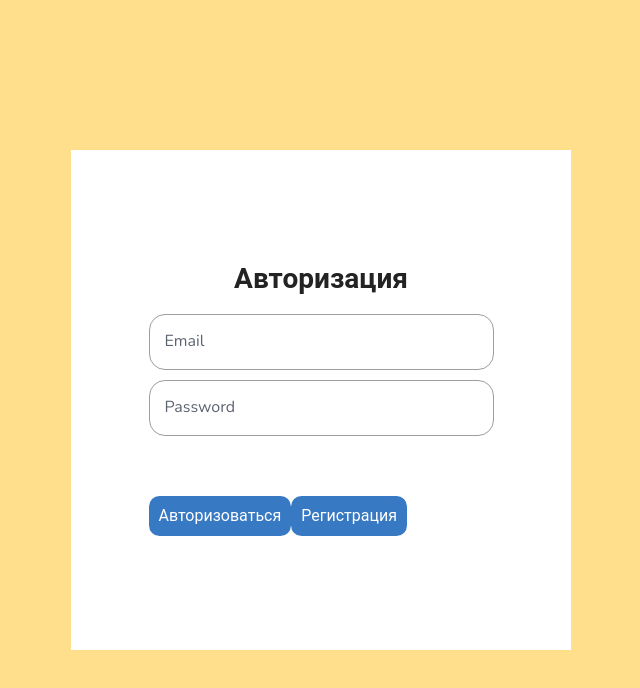
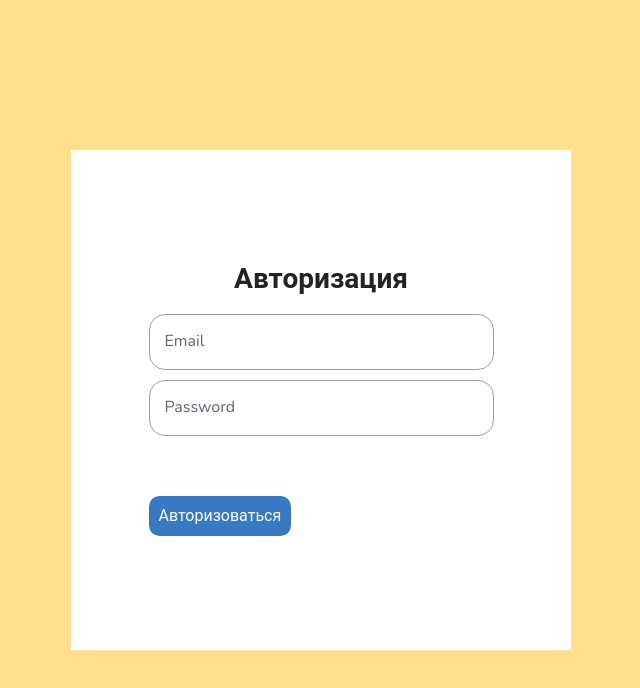
Before and after one commit to ShuVeriDa/SHUVERIDE-DAAR-front, a React (Create React App) app: page /auth in a window 1280 px wide. Shown: the top 688 px of the page, without its empty margins (319-959 px from the left). Built offline with nearby package versions, Linux system fonts and the light colour scheme.

Commit message:
added authorization

```diff
--- a/package.json
+++ b/package.json
@@ -23,6 +23,7 @@
     "react": "^18.2.0",
     "react-content-loader": "^6.2.0",
     "react-dom": "^18.2.0",
+    "react-hook-form": "^7.40.0",
     "react-loadable": "^5.5.0",
     "react-paginate": "^8.1.3",
     "react-redux": "^8.0.4",
--- a/src/api/authAPI.ts
+++ b/src/api/authAPI.ts
@@ -7,7 +7,7 @@ import {getContentType} from "./api.helpers";
 
 export const AuthAPI = {
   register: async (data: RegisterType) => {
-    const res = await instance.post<IAuthResponse>(`auth/register`, {data})
+    const res = await instance.post<IAuthResponse>(`auth/register`, data)
 
     if (res.data.accessToken) {
       saveToStorage(res.data)
@@ -16,7 +16,7 @@ export const AuthAPI = {
     return res
   },
   login: async (data: LoginType) => {
-    const res = await instance.post<IAuthResponse>(`auth/login`, {data})
+    const res = await axiosClassic.post<IAuthResponse>(`auth/login`, data)
 
     if (res.data.accessToken) saveToStorage(res.data)
 
--- a/src/components/Auth/Auth.tsx
+++ b/src/components/Auth/Auth.tsx
@@ -2,16 +2,38 @@ import {FC} from 'react';
 
 import styles from './Auth.module.scss';
 import {Login} from "../Login/Login";
+import {SubmitHandler, useForm} from "react-hook-form";
+import {AppDispatchType, useAppSelector} from "../../redux/store";
+import {useDispatch} from "react-redux";
+import {LoginInputType} from "../../redux/types";
+import {loginTC} from "../../redux/user/user.actions";
+import {useNavigate} from "react-router-dom";
 
-interface IAuthProps {
-}
+interface IAuthProps {}
 
 export const Auth: FC<IAuthProps> = () => {
+  const dispatch = useDispatch<AppDispatchType>()
+  const navigate = useNavigate()
+  const {status, user} = useAppSelector(state => state.user)
+  const {register: registerInput, handleSubmit, formState, reset} = useForm<LoginInputType>({mode: "onChange"})
+
+  const onSubmit:SubmitHandler<LoginInputType> = (data) => {
+    dispatch(loginTC(data))
+    reset()
+    console.log(data)
+  }
+
   return (
     <div className={styles.auth}>
       <div className={styles.authContainer}>
-        {/*<Register />*/}
-        <Login />
+        <form onSubmit={handleSubmit(onSubmit)}>
+          {/*<Register status={status}/>*/}
+          <Login register={registerInput}
+                 formState={formState}
+                 isPasswordRequired
+                 status={status}
+          />
+        </form>
       </div>
 
     </div>
--- a/src/components/Buttons/SubmitButton/SubmitButton.tsx
+++ b/src/components/Buttons/SubmitButton/SubmitButton.tsx
@@ -1,13 +1,16 @@
 import {FC} from 'react';
 import styles from './SubmitButton.module.scss';
+import {StatusEnum} from "../../../redux/types";
 interface ISubmitButtonProps {
   title: string
+  status: StatusEnum
 }
 
-export const SubmitButton: FC<ISubmitButtonProps> = ({title}) => {
+export const SubmitButton: FC<ISubmitButtonProps> = ({title, status}) => {
+  const isLoading = status === 'success'
   return (
     <>
-      <button className={styles.btn}>{title}</button>
+      <button type={'submit'} className={styles.btn} disabled={isLoading}>{title}</button>
     </>
   );
 };
--- a/src/components/Input/Input.tsx
+++ b/src/components/Input/Input.tsx
@@ -1,17 +1,22 @@
-import {FC} from 'react';
+import {FC, forwardRef, InputHTMLAttributes} from 'react';
 
 import styles from './Input.module.scss';
+import {FieldError, FieldErrorsImpl, Merge} from "react-hook-form";
 
 interface IInputProps {
   title?: string
   type: string
+  error?: FieldError | undefined | any
 }
 
-export const Input: FC<IInputProps> = ({type, title}) => {
+export const Input = forwardRef<HTMLInputElement, InputHTMLAttributes<HTMLInputElement> & IInputProps>(({type, title, style, error, ...rest}, ref) => {
   return (
     <div className={styles.input}>
-      <input type={type}/>
+      <input type={type} ref={ref} {...rest}/>
       <label>{title}</label>
+      {error && error.type && <div className={styles.error}>{error.message}</div>}
     </div>
   );
-};
+})
+
+Input.displayName = 'Input'
--- a/src/components/Login/Login.tsx
+++ b/src/components/Login/Login.tsx
@@ -3,18 +3,46 @@ import {FC} from 'react';
 import styles from './Login.module.scss';
 import {Input} from "../Input/Input";
 import {SubmitButton} from "../Buttons/SubmitButton/SubmitButton";
+import {FormState, UseFormRegister} from "react-hook-form";
+import {validEmail} from "../../utils/regex";
+import {StatusEnum} from "../../redux/types";
 
 interface ILoginProps {
+  register: UseFormRegister<any>
+  formState: FormState<any>
+  isPasswordRequired?: boolean
+  status: StatusEnum
 }
 
-export const Login: FC<ILoginProps> = () => {
+export const Login: FC<ILoginProps> = ({register, isPasswordRequired = false, formState: {errors}, status}) => {
   return (
     <div>
       <h2 className={styles.title}>Авторизация</h2>
-      <Input title={'Email'} type={'email'}/>
-      <Input title={'Password'} type={'password'}/>
-      <SubmitButton title={"Авторизоваться"}/>
-      <SubmitButton title={"Регистрация"}/>
+      <Input {...register('email', {
+          required: "Email is required", pattern: {
+            value: validEmail,
+            message: 'Please enter a valid email address'
+          }
+        }
+      )}
+             title={'Email'}
+             type={'email'}
+             error={errors.email}
+      />
+      <Input {...register('password', isPasswordRequired ? {
+          required: "Password is required",
+          minLength: {
+            value: 6,
+            message: "Min length should more 6 symbols"
+          }
+        } : {}
+      )}
+             title={'Password'}
+             type={'password'}
+             error={errors.password}
+      />
+      <SubmitButton status={status} title={"Авторизоваться"}/>
+      {/*<SubmitButton status={status} title={"Регистрация"}/>*/}
     </div>
   );
 };
--- a/src/components/Register/Register.tsx
+++ b/src/components/Register/Register.tsx
@@ -3,11 +3,13 @@ import {FC} from 'react';
 import styles from './Register.module.scss';
 import {Input} from "../Input/Input";
 import {SubmitButton} from "../Buttons/SubmitButton/SubmitButton";
+import {StatusEnum} from "../../redux/types";
 
 interface IRegisterProps {
+  status: StatusEnum
 }
 
-export const Register: FC<IRegisterProps> = () => {
+export const Register: FC<IRegisterProps> = ({status}) => {
   return (
     <div>
       <h2 className={styles.title}>Регистрация</h2>
@@ -22,7 +24,7 @@ export const Register: FC<IRegisterProps> = () => {
       <div>
         <input type="file" accept='image/*'/>
       </div>
-      <SubmitButton title={"Зарегистрироватся"}/>
+      {/*<SubmitButton status={status} title={"Зарегистрироватся"}/>*/}
 
     </div>
   );
--- a/src/redux/reducers.ts
+++ b/src/redux/reducers.ts
@@ -3,8 +3,10 @@ import {cartReducer} from "./cart/cartSlice";
 import {filterReducer} from "./filter/filterSlice";
 import {commentReducer} from "./comment/commentSlice";
 import {foodReducer} from "./food/foodSlice";
+import {userReducer} from "./user/userSlice";
 
 export const rootReducer = combineReducers({
+  user: userReducer,
   food: foodReducer,
   cart: cartReducer,
   filter: filterReducer,
--- a/src/redux/types.ts
+++ b/src/redux/types.ts
@@ -4,3 +4,8 @@ export enum StatusEnum {
   SUCCESS = 'success',
   ERROR = 'error'
 }
+
+export type LoginInputType = {
+  email: string
+  password: string
+}
--- /dev/null
+++ b/src/utils/regex.tsx
@@ -0,0 +1,2 @@
+export const validEmail =
+  /^(([^<>()[\]\\.,;:\s@"]+(\.[^<>()[\]\\.,;:\s@"]+)*)|(".+"))@((\[[0-9]{1,3}\.[0-9]{1,3}\.[0-9]{1,3}\.[0-9]{1,3}])|(([a-zA-Z\-0-9]+\.)+[a-zA-Z]{2,}))$/
```
Also changed, not shown: 1 other file (tests, documents, lock files or other folders).
